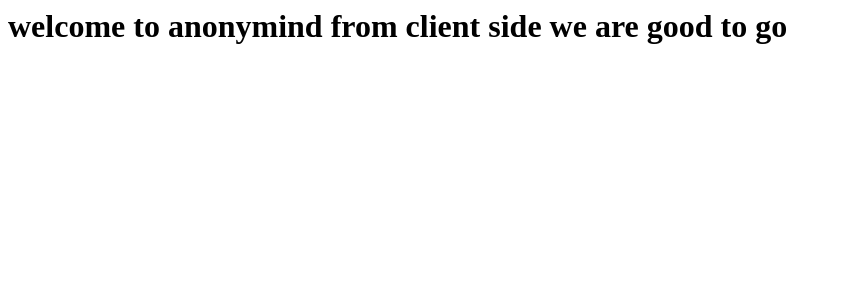
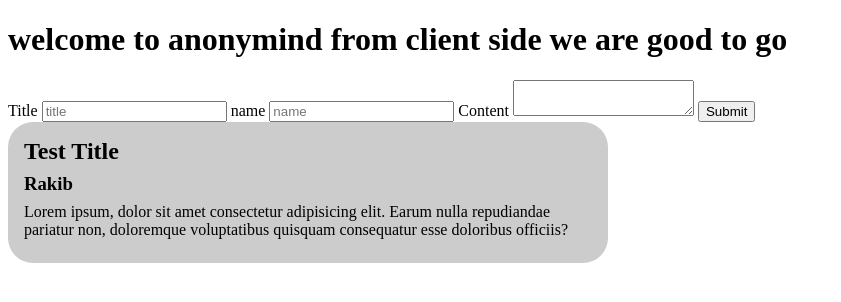
Before and after one commit to ike-agu/anonymind-blog, a website: page client/index.html in a window 1280 px wide. Shown: the whole page, without its empty margins (0-841 px from the left). Drawn offline with Linux system fonts and the light colour scheme.

Commit message:
card structure html done

```diff
--- a/client/index.html
+++ b/client/index.html
@@ -1 +1,37 @@
-<h1>welcome to anonymind from client side we are good to go </h1>
+<!DOCTYPE html>
+<html lang="en">
+  <head>
+    <meta charset="UTF-8" />
+    <meta http-equiv="X-UA-Compatible" content="IE=edge" />
+    <meta name="viewport" content="width=device-width, initial-scale=1.0" />
+    <link rel="stylesheet" href="./styles/index.css" />
+    <title>Anonymind</title>
+  </head>
+  <body>
+    <h1>welcome to anonymind from client side we are good to go</h1>
+
+    <section class="form">
+      <form class="form">
+        <label for="title">Title</label>
+        <input type="text" id="title" required placeholder="title" />
+        <label for="name">name</label>
+        <input type="text" id="name" required placeholder="name" />
+
+        <label for="title">Content</label>
+        <textarea type="text" id="content" required placeholder="content">
+        </textarea>
+        <input type="submit" />
+      </form>
+    </section>
+
+    <section class="card">
+      <h2 class="card--title">Test Title</h2>
+      <h3 class="card--name">Rakib</h3>
+      <p class="card--content">
+        Lorem ipsum, dolor sit amet consectetur adipisicing elit. Earum nulla
+        repudiandae pariatur non, doloremque voluptatibus quisquam consequatur
+        esse doloribus officiis?
+      </p>
+    </section>
+  </body>
+</html>
--- a/client/styles/index.css
+++ b/client/styles/index.css
@@ -0,0 +1,30 @@
+*,
+*::after,
+*::before {
+  box-sizing: border-box;
+}
+
+body {
+}
+
+.card {
+  background-color: #ccc;
+  padding: 1rem;
+  border-radius: 25px;
+  max-width: 75ch;
+}
+
+.card--title {
+  margin: 0;
+  margin-bottom: 0.5rem;
+}
+
+.card--name {
+  margin: 0;
+  margin-bottom: 0.5rem;
+}
+
+.card--content {
+  margin: 0;
+  margin-bottom: 0.5rem;
+}
```
